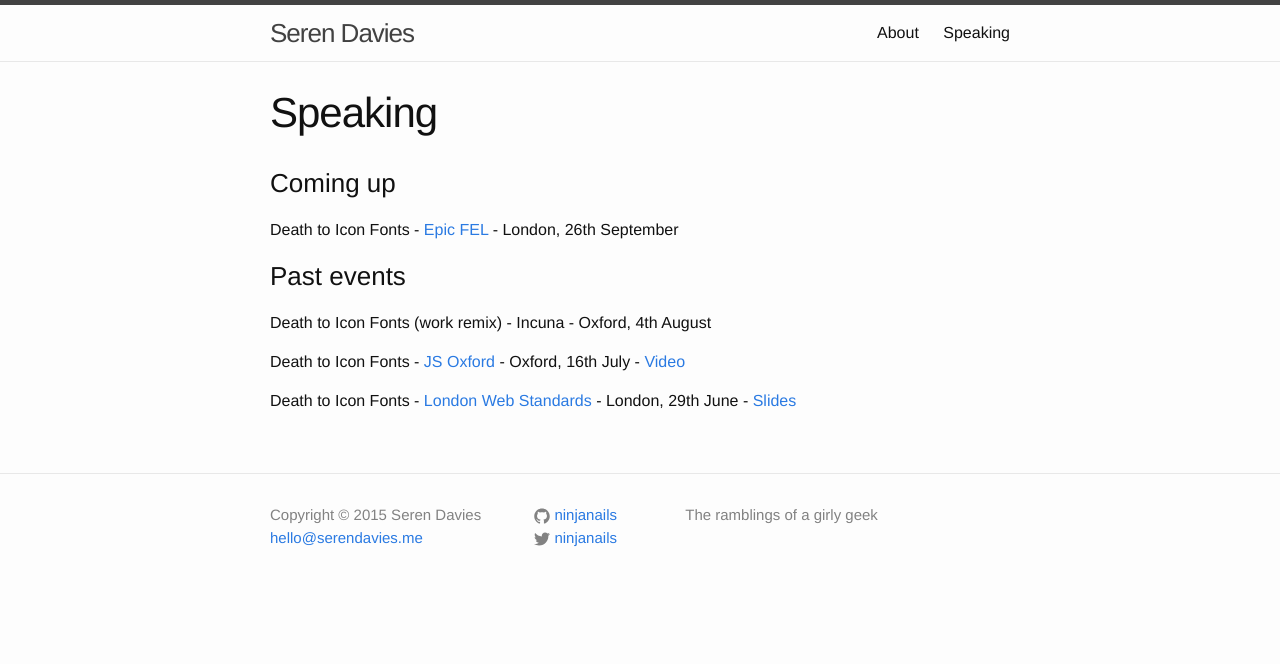
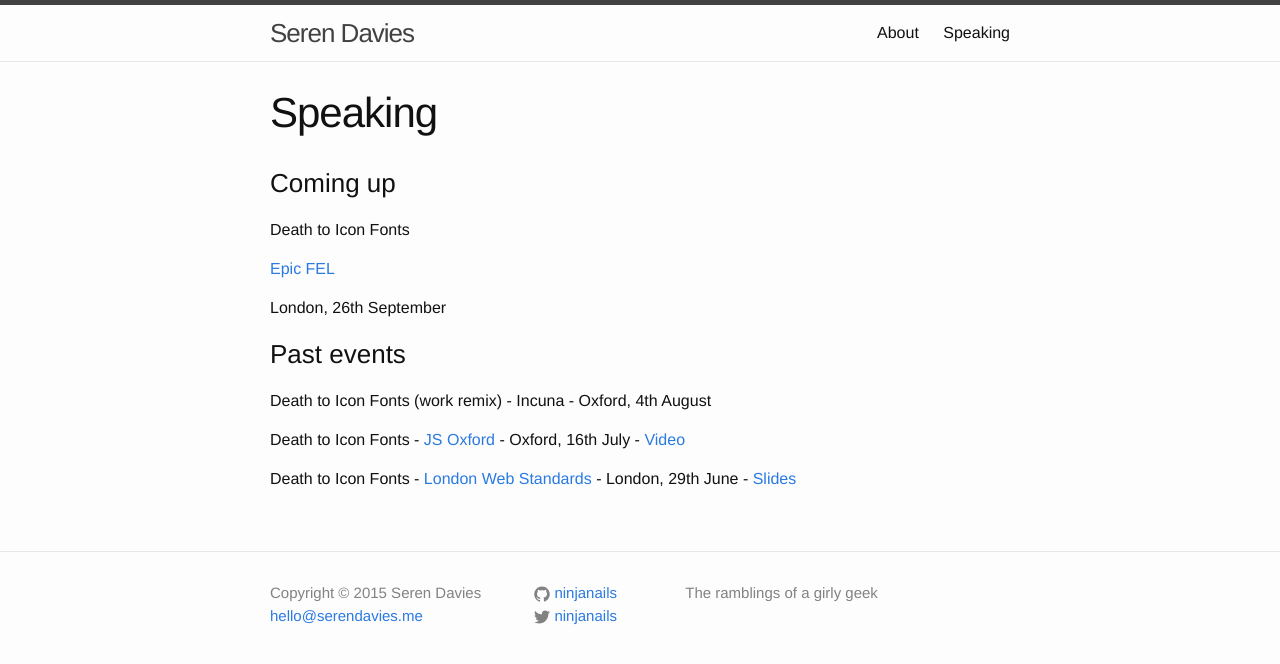
Before and after one commit to ninjanails/ninjanails.github.io, a Jekyll site: the page built from speaking.md, in a window 1280 px wide. Shown: the top 664 px of the page. Built offline with Jekyll 4.4.1, drawn with Linux system fonts in a browser that asks for light colours.

Commit message:
Update speaking.md

```diff
--- a/speaking.md
+++ b/speaking.md
@@ -6,8 +6,10 @@ permalink: /speaking/
 
 ###Coming up
 
-Death to Icon Fonts -
-[Epic FEL](http://www.frontendlondon.co.uk/epic) -
+Death to Icon Fonts
+
+[Epic FEL](http://www.frontendlondon.co.uk/epic)
+
 London, 26th September
 
 ###Past events
```
